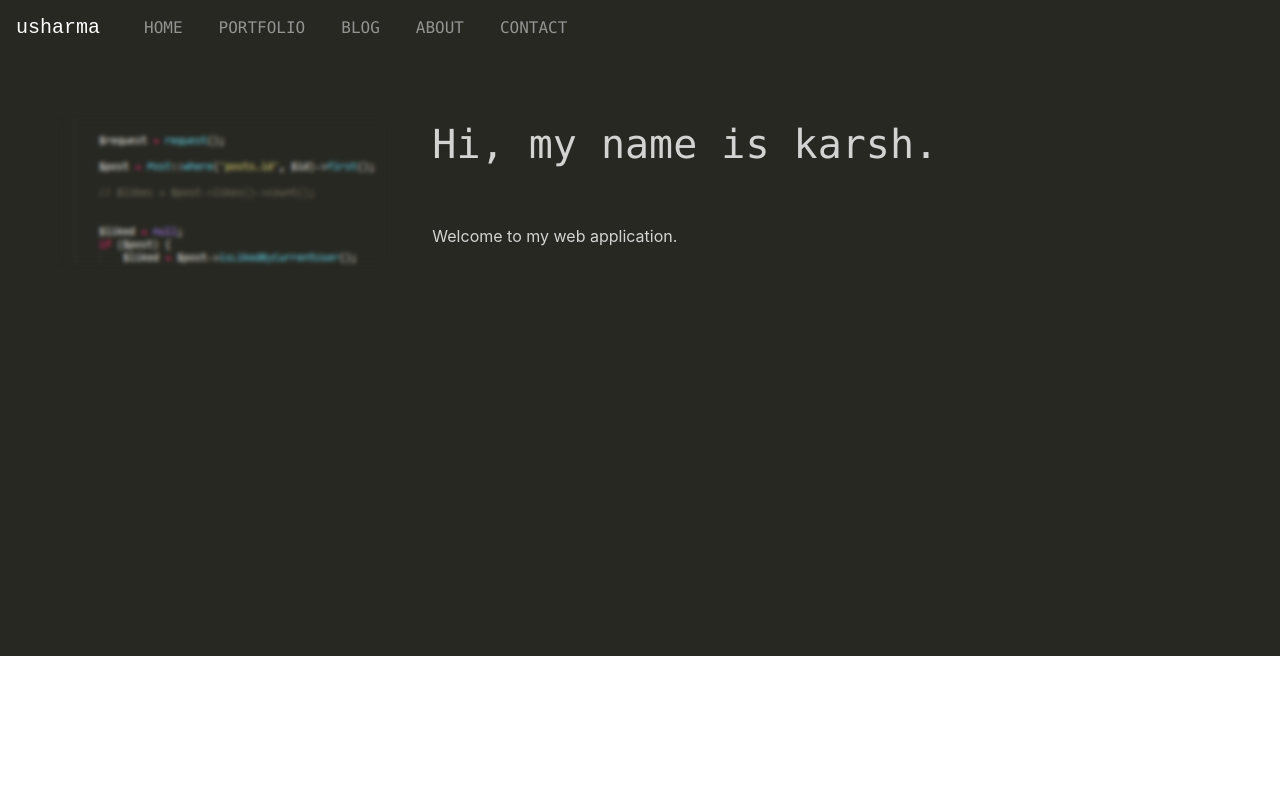
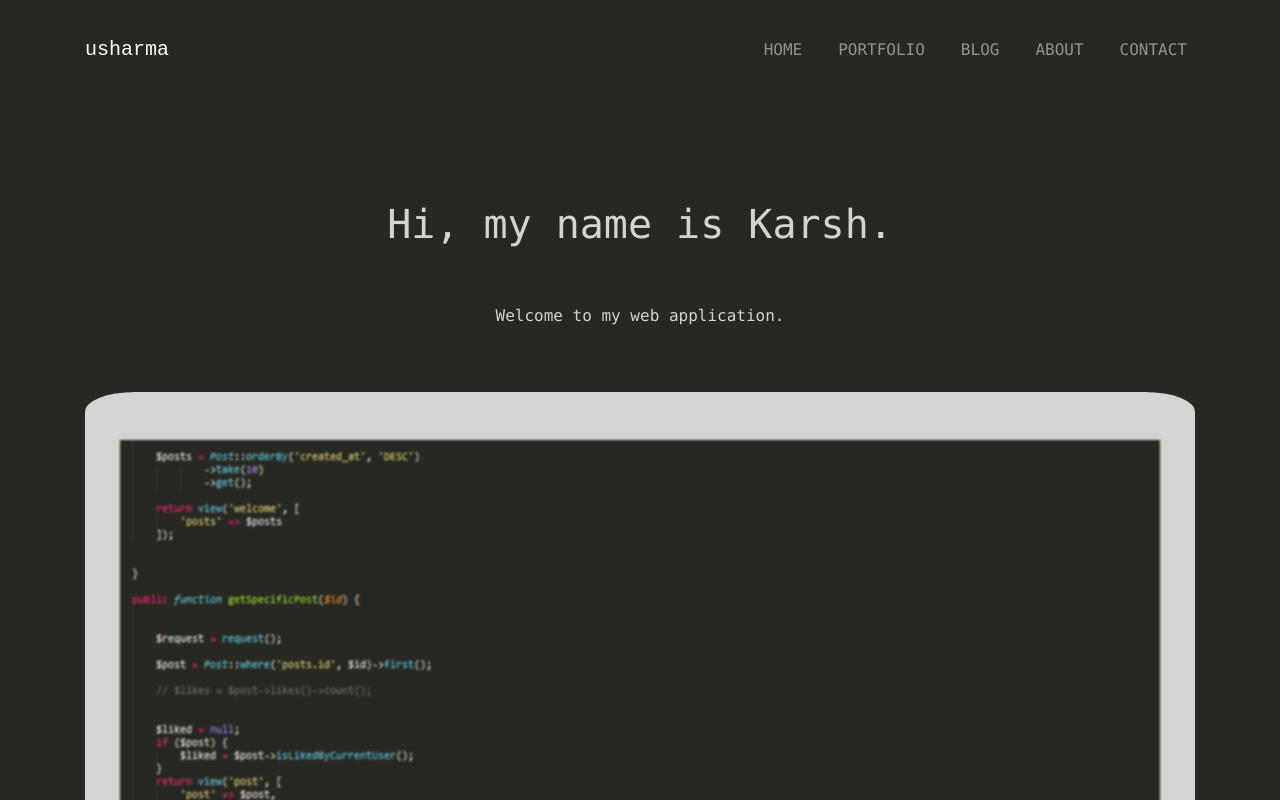
Before and after one commit to karshh/portfolio-angular, an Angular app: page / in a window 1280 px wide. Shown: the top 800 px of the page. Built offline with nearby package versions, Linux system fonts and the light colour scheme.

Commit message:
Jumbo complete.

```diff
--- a/src/app/home-jumbo/home-jumbo.component.css
+++ b/src/app/home-jumbo/home-jumbo.component.css
@@ -2,13 +2,33 @@
 .jumbotron-extra {
 	background-color: #272822;
 	color: rgba(255, 255, 255, 0.8);
-	border-radius: 0px;
+	padding-top: 100px;
 	min-height: 600px;
+	font-family: 'Lucida Console';
+}
+
+.laptop-screen {
+	min-height: 570px;
+    border-top-left-radius: 50px 20px;
+    border-top-right-radius: 50px 20px;
+	background-color: rgba(255, 255, 255, 0.8);
+}
+
+.laptop-screen-img {
+	margin: 0px 20px;
+	background: url("../../assets/img/jumboimg.PNG" ) left no-repeat;
+    background-size: auto;
+	filter: blur(1px);
+	background-color: #272822;
+	min-height: 500px;
+	border-color: #272822;
+	border-width: 2px;
 
 }
 
-.jumboImg {
-	background: url("../../assets/img/jumboimg.PNG" ) center no-repeat;
-    background-size: auto;
-	filter: blur(2px);
+.middleContent {
+
+	width: 100%;
+	min-height: 800px;
+	background-color: rgba(255, 255, 255, 0.8);
 }
--- a/src/app/home-jumbo/home-jumbo.component.html
+++ b/src/app/home-jumbo/home-jumbo.component.html
@@ -1,14 +1,24 @@
 
-<div class="jumbotron jumbotron-extra">
-	  <div class="row">
-	    <div class="jumboImg col-4">
-	    </div>
-	    <div>
+<div class="jumbotron-extra">
+	<div class="container">
+		<div class="text-center">
+		<h1> Hi, my name is Karsh. </h1>
+		<br><br>
+      	<p> Welcome to my web application. </p>
 
-	      <h1 style="font-family: 'Lucida Console'">Hi, my name is karsh.</h1>
-	      <br><br>
-	      <p> Welcome to my web application. </p>
+		</div>
 
-	  </div>
+		<br><br>
+		<div class="laptop-screen container">
+			<br><br>
+			<div class="laptop-screen-img"></div>
+
+		</div>
+
+	</div>
 
 </div>
+
+<div class="middleContent">
+
+</div>
--- a/src/app/nav-list/nav-list.component.css
+++ b/src/app/nav-list/nav-list.component.css
@@ -1,5 +1,10 @@
 .navbar-local-style {
 	background-color: #272822;
+	min-height: 100px;
+}
+
+.navbar-nav-extra {
+	align-self: right
 }
 
 .navbar-brand-font {
--- a/src/app/nav-list/nav-list.component.html
+++ b/src/app/nav-list/nav-list.component.html
@@ -1,20 +1,22 @@
-
 
 <nav class="navbar navbar-expand-lg navbar-dark navbar-local-style">
-
+		<div class="container">
 		  <a class="navbar-brand navbar-brand-font" href="/home">usharma</a>
 
 		  <button class="navbar-toggler" type="button" data-toggle="collapse" data-target="#navbarNavAltMarkup" aria-controls="navbarNavAltMarkup" aria-expanded="false" aria-label="Toggle navigation">
 		    <span class="navbar-toggler-icon"></span>
 		  </button>
 
-  <div class="collapse navbar-collapse  navbar-nav-extra" id="navbarNavAltMarkup">
+		  <div class="collapse navbar-collapse justify-content-end navbar-nav-extra" id="navbarNavAltMarkup">
 
 		    <div class="navbar-nav" *ngFor="let link of links">
 		      <app-nav-item title={{link}}></app-nav-item>
 		    </div>
 
 		  </div>
+
+	  </div>
+
 </nav>
 
 
```
Lines whose indentation alone changed are shown as unchanged.
